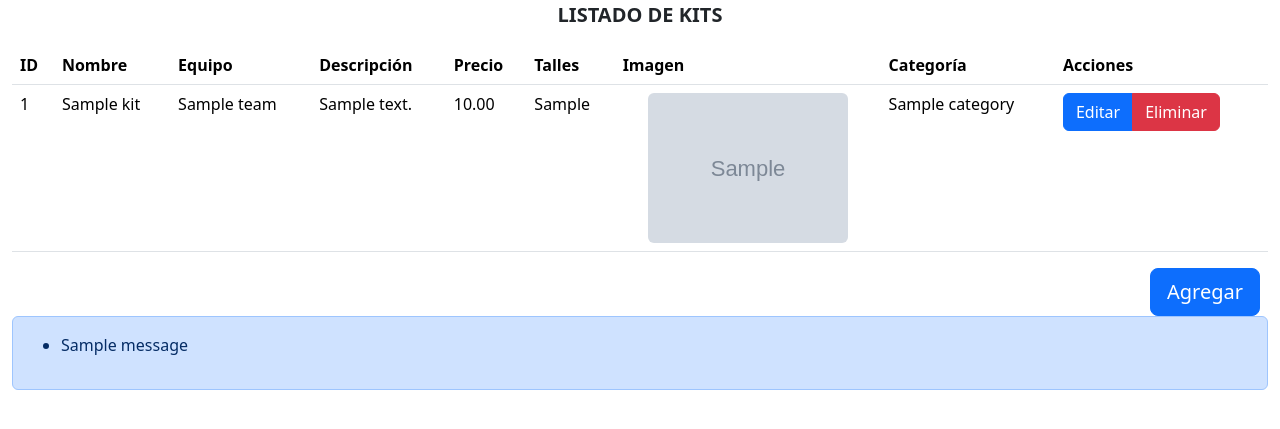
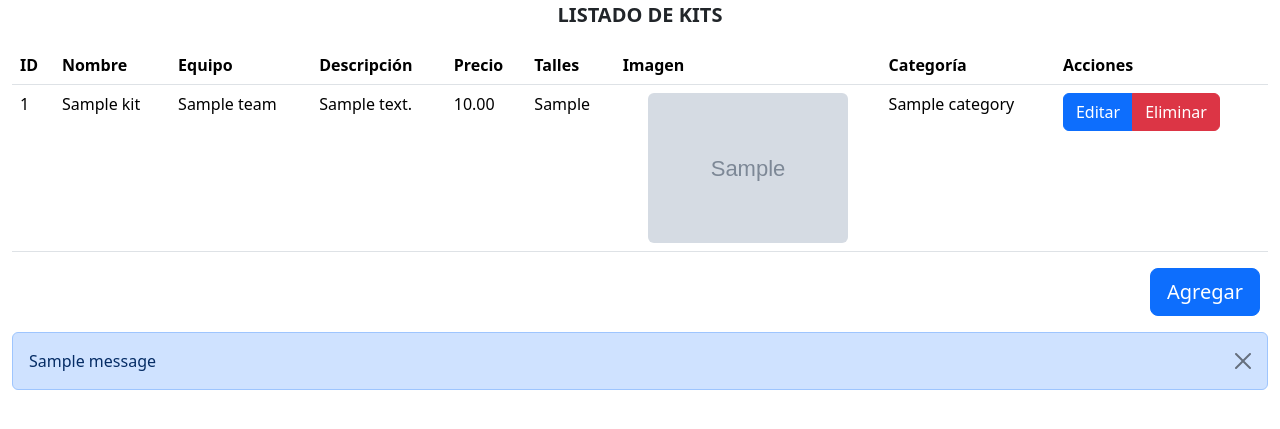
Before and after one commit to dalo12/django-kits-store, a Django app: page /kits/ in a window 1280 px wide. Shown: the top 429 px of the page. Run offline with Django 5.2, Linux system fonts and the light colour scheme; tables that the repository leaves empty hold one stand-in row (values such as "Sample post"); grey boxes marked "Sample" are stand-in pictures; one stand-in notice (Sample message) is shown; some libraries are stand-ins or nearby versions.

Commit message:
Improved the notification system

```diff
--- a/kitsStore/kits_management/templates/kits/index.html
+++ b/kitsStore/kits_management/templates/kits/index.html
@@ -43,14 +43,15 @@
         <a href="create" type="button" class="btn btn-primary btn-lg me-md-2">Agregar</a>
     </div>
 
+    <div class="mt-3">
     {%if messages %}
-    <div class="alert alert-primary" role="alert">
-        <ul>
-            {% for m in messages %}
-                <li>{{m}}</li>
-            {% endfor %}
-        </ul>
-    </div>
+        {% for m in messages %}
+        <div class="alert alert-primary alert-dismissible fade show" role="alert">
+            {{ m }}
+            <button type="button" class="btn-close" data-bs-dismiss="alert" aria-label="Close"></button>
+        </div>
+        {% endfor %}
     {% endif %}
+    <div>
 
 {% endblock cuerpo %}
```
